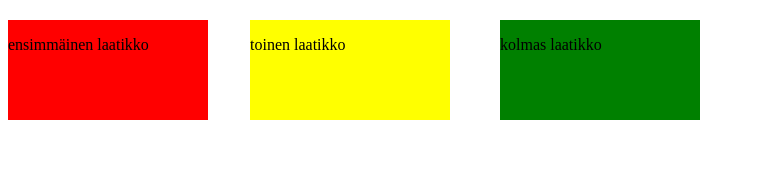
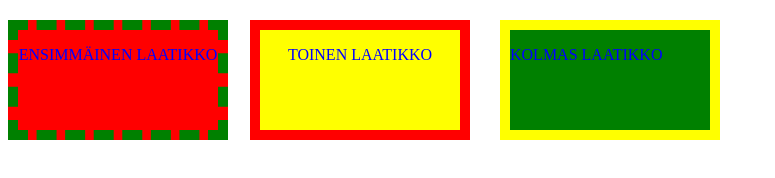
Before and after one commit to kivik-beep/Lapio-website, a plain HTML site: page position.html in a window 1280 px wide. Shown: the whole page, without its empty margins (0-775 px from the left). Drawn offline with Linux system fonts and the light colour scheme.

Commit message:
Osa 3. Kymmenes tehtävä

```diff
--- a/styles.css
+++ b/styles.css
@@ -1,18 +1,32 @@
+p {
+  color: blue;
+  }
+
 .red-box {
   width: 200px;
+  border-width: 10px;
   height: 100px;
   background-color: red;
   position: absolute;
   top: 20px;
+  text-transform: uppercase;
+  border-style: dashed;
+  border-color: green;
+  text-align: center;
 }
 
 .yellow-box {
+  border-width: 10px;
   width: 200px;
   height: 100px;
   background-color: yellow;
   position: absolute;
   left: 250px;
   top: 20px;
+  text-transform: uppercase;
+  border-color: red;
+  border-style: solid;
+  text-align: center;
 }
 
 .green-box {
@@ -22,4 +36,9 @@
   position: absolute;
   left: 500px;
   top: 20px;
+  text-transform: uppercase;
+  border-style: solid;
+  border-color: yellow;
+  text-allign: center;
+  border-width: 10px;
 }
```
